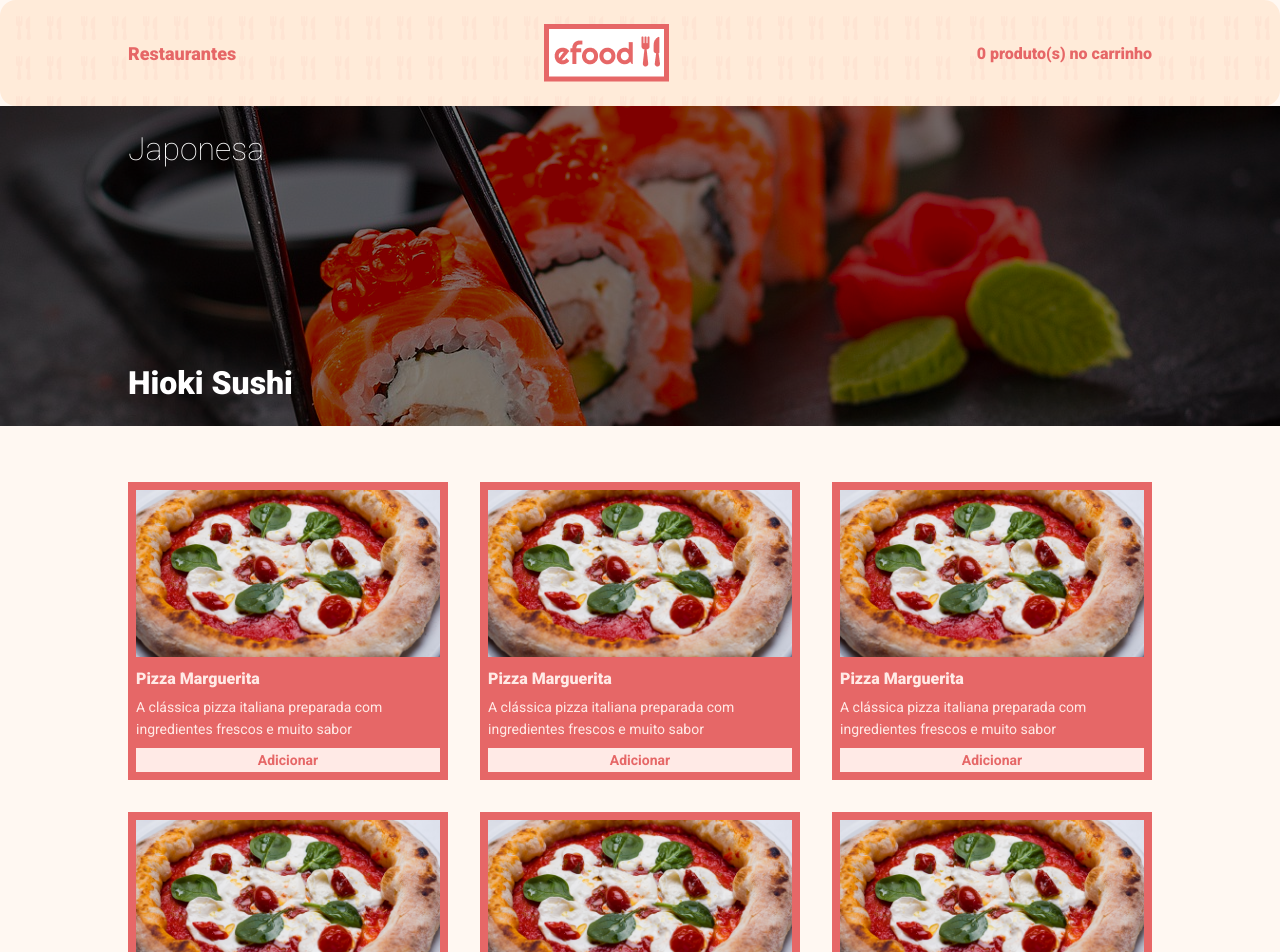
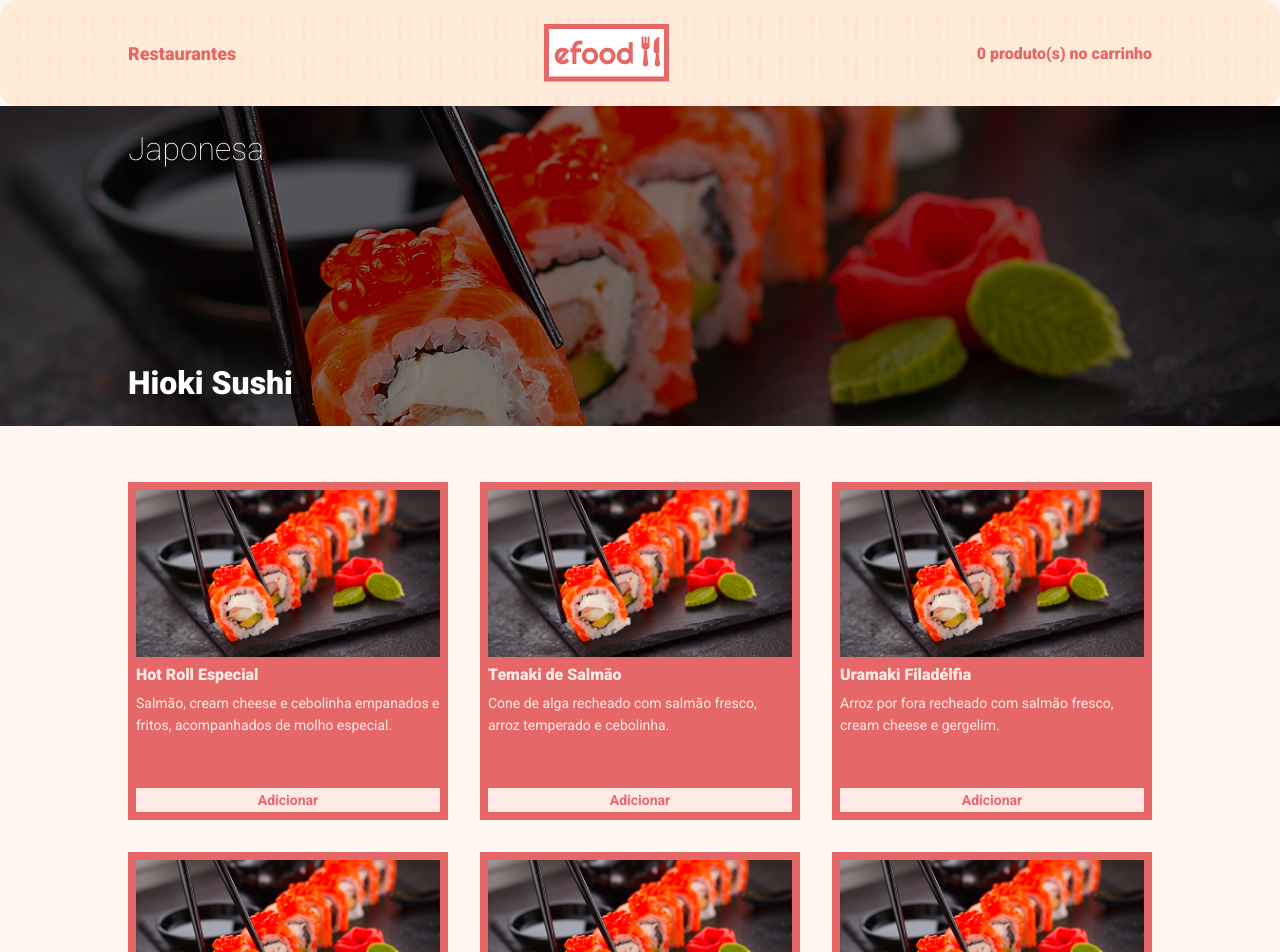
Before and after one commit to LucGabriel08/efood, a React (Create React App) app: page /perfil/1 in a window 1280 px wide. Shown: the top 952 px of the page. Built offline with nearby package versions, Linux system fonts and the light colour scheme.

Commit message:
feat: adiciona pratos dinâmicos por restaurante

```diff
--- a/src/components/FoodCard/styles.ts
+++ b/src/components/FoodCard/styles.ts
@@ -3,6 +3,11 @@ import styled from "styled-components";
 export const Card = styled.div`
   background-color: #e66767;
   padding: 8px;
+
+  display: flex;
+  flex-direction: column;
+
+  min-height: 338px;
 `;
 
 export const Image = styled.img`
@@ -22,7 +27,10 @@ export const Description = styled.p`
   color: #ffeae6;
   font-size: 14px;
   line-height: 22px;
+
   margin-bottom: 8px;
+
+  flex-grow: 1;
 `;
 
 export const Button = styled.button`
--- a/src/components/FoodList/index.tsx
+++ b/src/components/FoodList/index.tsx
@@ -2,39 +2,28 @@ import FoodCard from "../FoodCard";
 import * as S from "./styles";
 import { pizza } from "../../assets/images";
 
-const FoodList = () => (
+type Food = {
+  id: number;
+  title: string;
+  image: string;
+  description: string;
+};
+
+type Props = {
+  foods: Food[];
+};
+
+const FoodList = ({ foods }: Props) => (
   <div className="container">
     <S.List>
-      <FoodCard
-        image={pizza}
-        title="Pizza Marguerita"
-        description="A clássica pizza italiana preparada com ingredientes frescos e muito sabor"
-      />
-      <FoodCard
-        image={pizza}
-        title="Pizza Marguerita"
-        description="A clássica pizza italiana preparada com ingredientes frescos e muito sabor"
-      />
-      <FoodCard
-        image={pizza}
-        title="Pizza Marguerita"
-        description="A clássica pizza italiana preparada com ingredientes frescos e muito sabor"
-      />
-      <FoodCard
-        image={pizza}
-        title="Pizza Marguerita"
-        description="A clássica pizza italiana preparada com ingredientes frescos e muito sabor"
-      />
-      <FoodCard
-        image={pizza}
-        title="Pizza Marguerita"
-        description="A clássica pizza italiana preparada com ingredientes frescos e muito sabor"
-      />
-      <FoodCard
-        image={pizza}
-        title="Pizza Marguerita"
-        description="A clássica pizza italiana preparada com ingredientes frescos e muito sabor"
-      />
+      {foods.map((food) => (
+        <FoodCard
+          key={food.id}
+          image={food.image}
+          title={food.title}
+          description={food.description}
+        />
+      ))}
     </S.List>
   </div>
 );
--- a/src/components/FoodList/styles.ts
+++ b/src/components/FoodList/styles.ts
@@ -2,7 +2,7 @@ import styled from "styled-components";
 
 export const List = styled.div`
   max-width: 1024px;
-  margin: 56px auto;
+  margin: 56px auto 120px;
 
   display: grid;
   grid-template-columns: repeat(3, 1fr);
--- a/src/mocks/restaurants.ts
+++ b/src/mocks/restaurants.ts
@@ -1,4 +1,4 @@
-import { sushi, macarrao, banner_macarrao } from "../assets/images";
+import { sushi, macarrao, pizza, banner_macarrao } from "../assets/images";
 
 const restaurants = [
   {
@@ -8,6 +8,51 @@ const restaurants = [
     image: sushi,
     banner: sushi,
     rate: 4.9,
+
+    foods: [
+      {
+        id: 1,
+        title: "Hot Roll Especial",
+        image: sushi,
+        description:
+          "Salmão, cream cheese e cebolinha empanados e fritos, acompanhados de molho especial.",
+      },
+      {
+        id: 2,
+        title: "Temaki de Salmão",
+        image: sushi,
+        description:
+          "Cone de alga recheado com salmão fresco, arroz temperado e cebolinha.",
+      },
+      {
+        id: 3,
+        title: "Uramaki Filadélfia",
+        image: sushi,
+        description:
+          "Arroz por fora recheado com salmão fresco, cream cheese e gergelim.",
+      },
+      {
+        id: 4,
+        title: "Combo Sashimi",
+        image: sushi,
+        description:
+          "Seleção especial de sashimis de salmão e atum preparados na hora.",
+      },
+      {
+        id: 5,
+        title: "Joe Joe Especial",
+        image: sushi,
+        description:
+          "Salmão maçaricado com cream cheese, molho tarê e toque de cebolinha.",
+      },
+      {
+        id: 6,
+        title: "Yakisoba Tradicional",
+        image: sushi,
+        description:
+          "Macarrão oriental preparado com legumes frescos e proteínas selecionadas.",
+      },
+    ],
   },
   {
     id: 2,
@@ -16,6 +61,50 @@ const restaurants = [
     image: macarrao,
     banner: banner_macarrao,
     rate: 4.7,
+
+    foods: [
+      {
+        id: 1,
+        title: "Pizza Calabresa",
+        image: pizza,
+        description:
+          "Massa artesanal coberta com molho de tomate, mussarela e calabresa.",
+      },
+      {
+        id: 2,
+        title: "Pizza Margherita",
+        image: pizza,
+        description:
+          "Clássica pizza italiana preparada com tomate, mussarela e manjericão.",
+      },
+      {
+        id: 3,
+        title: "Lasanha Bolonhesa",
+        image: macarrao,
+        description:
+          "Camadas de massa fresca, molho bolonhesa e queijo gratinado.",
+      },
+      {
+        id: 4,
+        title: "Fettuccine Alfredo",
+        image: macarrao,
+        description:
+          "Massa fresca envolvida em um cremoso molho à base de parmesão.",
+      },
+      {
+        id: 5,
+        title: "Risoto de Funghi",
+        image: macarrao,
+        description:
+          "Arroz arbóreo preparado com cogumelos selecionados e parmesão.",
+      },
+      {
+        id: 6,
+        title: "Nhoque ao Sugo",
+        image: macarrao,
+        description: "Nhoque artesanal servido com molho de tomate italiano.",
+      },
+    ],
   },
   {
     id: 3,
@@ -24,6 +113,51 @@ const restaurants = [
     image: sushi,
     banner: sushi,
     rate: 4.9,
+
+    foods: [
+      {
+        id: 1,
+        title: "Hot Roll Especial",
+        image: sushi,
+        description:
+          "Salmão, cream cheese e cebolinha empanados e fritos, acompanhados de molho especial.",
+      },
+      {
+        id: 2,
+        title: "Temaki de Salmão",
+        image: sushi,
+        description:
+          "Cone de alga recheado com salmão fresco, arroz temperado e cebolinha.",
+      },
+      {
+        id: 3,
+        title: "Uramaki Filadélfia",
+        image: sushi,
+        description:
+          "Arroz por fora recheado com salmão fresco, cream cheese e gergelim.",
+      },
+      {
+        id: 4,
+        title: "Combo Sashimi",
+        image: sushi,
+        description:
+          "Seleção especial de sashimis de salmão e atum preparados na hora.",
+      },
+      {
+        id: 5,
+        title: "Joe Joe Especial",
+        image: sushi,
+        description:
+          "Salmão maçaricado com cream cheese, molho tarê e toque de cebolinha.",
+      },
+      {
+        id: 6,
+        title: "Yakisoba Tradicional",
+        image: sushi,
+        description:
+          "Macarrão oriental preparado com legumes frescos e proteínas selecionadas.",
+      },
+    ],
   },
   {
     id: 4,
@@ -32,6 +166,50 @@ const restaurants = [
     image: macarrao,
     banner: banner_macarrao,
     rate: 4.7,
+
+    foods: [
+      {
+        id: 1,
+        title: "Pizza Calabresa",
+        image: pizza,
+        description:
+          "Massa artesanal coberta com molho de tomate, mussarela e calabresa.",
+      },
+      {
+        id: 2,
+        title: "Pizza Margherita",
+        image: pizza,
+        description:
+          "Clássica pizza italiana preparada com tomate, mussarela e manjericão.",
+      },
+      {
+        id: 3,
+        title: "Lasanha Bolonhesa",
+        image: macarrao,
+        description:
+          "Camadas de massa fresca, molho bolonhesa e queijo gratinado.",
+      },
+      {
+        id: 4,
+        title: "Fettuccine Alfredo",
+        image: macarrao,
+        description:
+          "Massa fresca envolvida em um cremoso molho à base de parmesão.",
+      },
+      {
+        id: 5,
+        title: "Risoto de Funghi",
+        image: macarrao,
+        description:
+          "Arroz arbóreo preparado com cogumelos selecionados e parmesão.",
+      },
+      {
+        id: 6,
+        title: "Nhoque ao Sugo",
+        image: macarrao,
+        description: "Nhoque artesanal servido com molho de tomate italiano.",
+      },
+    ],
   },
   {
     id: 5,
@@ -40,6 +218,51 @@ const restaurants = [
     image: sushi,
     banner: sushi,
     rate: 4.9,
+
+    foods: [
+      {
+        id: 1,
+        title: "Hot Roll Especial",
+        image: sushi,
+        description:
+          "Salmão, cream cheese e cebolinha empanados e fritos, acompanhados de molho especial.",
+      },
+      {
+        id: 2,
+        title: "Temaki de Salmão",
+        image: sushi,
+        description:
+          "Cone de alga recheado com salmão fresco, arroz temperado e cebolinha.",
+      },
+      {
+        id: 3,
+        title: "Uramaki Filadélfia",
+        image: sushi,
+        description:
+          "Arroz por fora recheado com salmão fresco, cream cheese e gergelim.",
+      },
+      {
+        id: 4,
+        title: "Combo Sashimi",
+        image: sushi,
+        description:
+          "Seleção especial de sashimis de salmão e atum preparados na hora.",
+      },
+      {
+        id: 5,
+        title: "Joe Joe Especial",
+        image: sushi,
+        description:
+          "Salmão maçaricado com cream cheese, molho tarê e toque de cebolinha.",
+      },
+      {
+        id: 6,
+        title: "Yakisoba Tradicional",
+        image: sushi,
+        description:
+          "Macarrão oriental preparado com legumes frescos e proteínas selecionadas.",
+      },
+    ],
   },
   {
     id: 6,
@@ -48,6 +271,49 @@ const restaurants = [
     image: macarrao,
     banner: banner_macarrao,
     rate: 4.7,
+    foods: [
+      {
+        id: 1,
+        title: "Pizza Calabresa",
+        image: pizza,
+        description:
+          "Massa artesanal coberta com molho de tomate, mussarela e calabresa.",
+      },
+      {
+        id: 2,
+        title: "Pizza Margherita",
+        image: pizza,
+        description:
+          "Clássica pizza italiana preparada com tomate, mussarela e manjericão.",
+      },
+      {
+        id: 3,
+        title: "Lasanha Bolonhesa",
+        image: macarrao,
+        description:
+          "Camadas de massa fresca, molho bolonhesa e queijo gratinado.",
+      },
+      {
+        id: 4,
+        title: "Fettuccine Alfredo",
+        image: macarrao,
+        description:
+          "Massa fresca envolvida em um cremoso molho à base de parmesão.",
+      },
+      {
+        id: 5,
+        title: "Risoto de Funghi",
+        image: macarrao,
+        description:
+          "Arroz arbóreo preparado com cogumelos selecionados e parmesão.",
+      },
+      {
+        id: 6,
+        title: "Nhoque ao Sugo",
+        image: macarrao,
+        description: "Nhoque artesanal servido com molho de tomate italiano.",
+      },
+    ],
   },
 ];
 
--- a/src/pages/Perfil/index.tsx
+++ b/src/pages/Perfil/index.tsx
@@ -22,11 +22,11 @@ const Perfil = () => {
     <>
       <ProfileHeader />
       <Banner
-        image={restaurant!.banner}
-        title={restaurant!.title}
-        category={restaurant!.category}
+        image={restaurant.banner}
+        title={restaurant.title}
+        category={restaurant.category}
       />
-      <FoodList />
+      <FoodList foods={restaurant.foods} />
       <Footer />
     </>
   );
```
